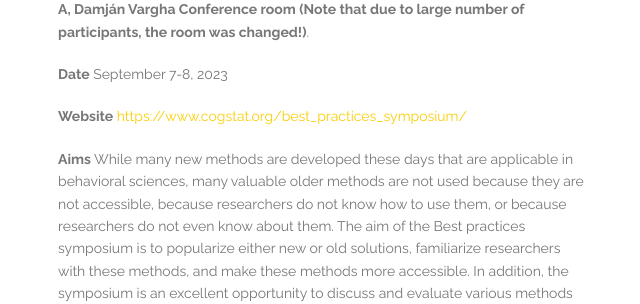
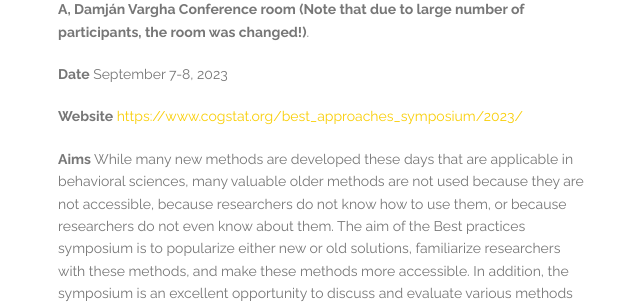
Before and after one commit to cogstat/cogstat_website, a Jekyll site: the page built from best_approaches_symposium/2023/index.md, in a window 1280 px wide. Shown: the part 245-549 px from the top of the page, without its empty margins (37-677 px from the left). Built offline with Jekyll 4.4.1, drawn with Linux system fonts in a browser that asks for light colours; some of the changed lines change nothing that is shown.

Commit message:
Update index.md

```diff
--- a/best_approaches_symposium/2023/index.md
+++ b/best_approaches_symposium/2023/index.md
@@ -12,7 +12,7 @@ __Venue__ University of Pécs, [Institute of Psychology](https://btk.pte.hu/en/i
 
 __Date__ September 7-8, 2023
 
-__Website__ [https://www.cogstat.org/best_practices_symposium/](https://www.cogstat.org/best_practices_symposium/)
+__Website__ [https://www.cogstat.org/best_approaches_symposium/2023/](https://www.cogstat.org/best_approaches_symposium/2023/)
 
 __Aims__ While many new methods are developed these days that are applicable in behavioral sciences, many valuable older methods are not used because they are not accessible, because researchers do not know how to use them, or because researchers do not even know about them. The aim of the Best practices symposium is to popularize either new or old solutions, familiarize researchers with these methods, and make these methods more accessible. In addition, the symposium is an excellent opportunity to discuss and evaluate various methods to improve research practice.
 
```
